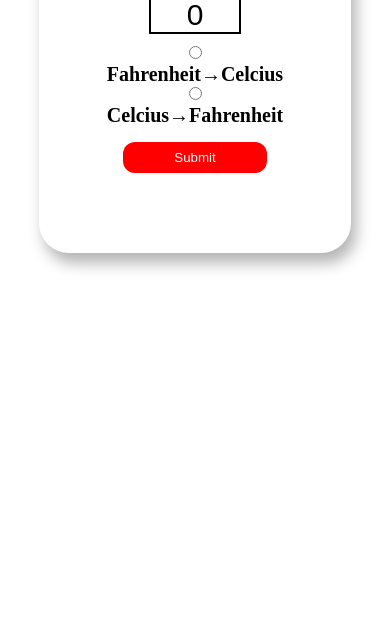
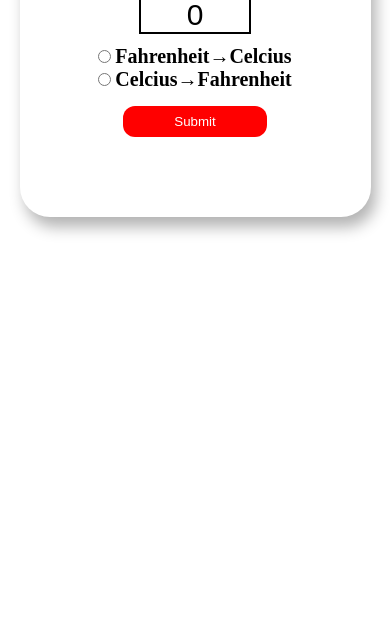
Before and after one commit to FAKUBA08/Converter1, a plain HTML site: page index.html in a window 390 px wide. Shown: the part 201-844 px from the top of the page. Drawn offline with Linux system fonts and the light colour scheme.

Commit message:
All updated files

```diff
--- a/index.html
+++ b/index.html
@@ -72,9 +72,9 @@
                 max-width: 70%;
             }
         }
-        @media only screen and (max-width:400px){
+        @media only screen and (max-width:450px){
             form{
-                max-width: 80%;
+                max-width: 90%;
             }
         }
         @media only screen and (max-width:330px){
```
